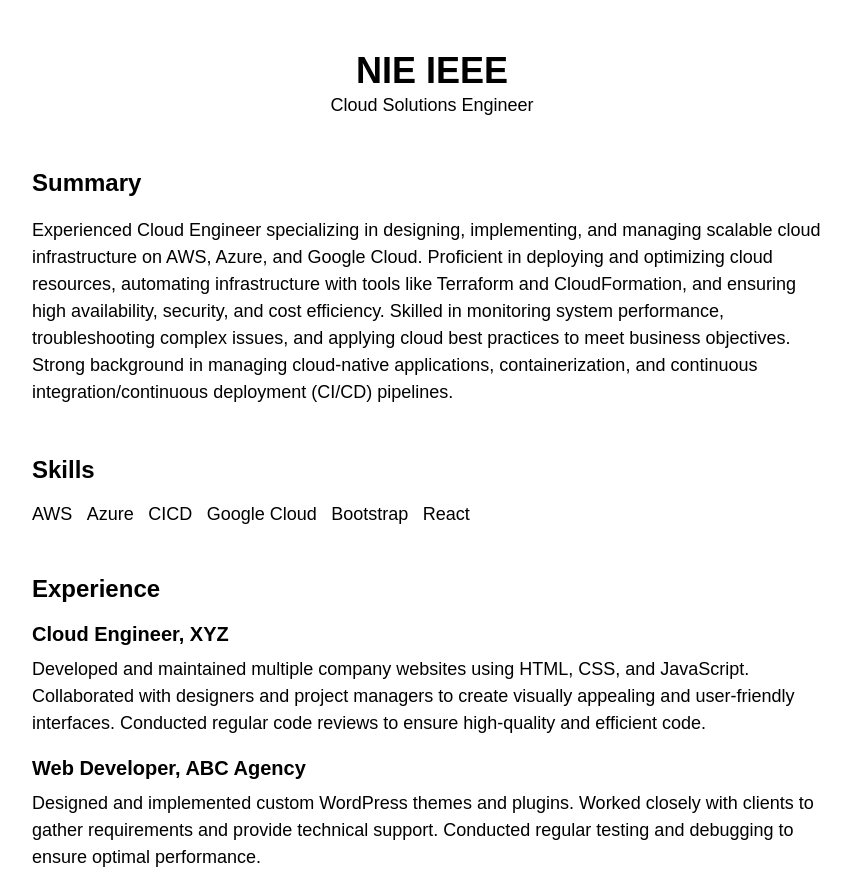
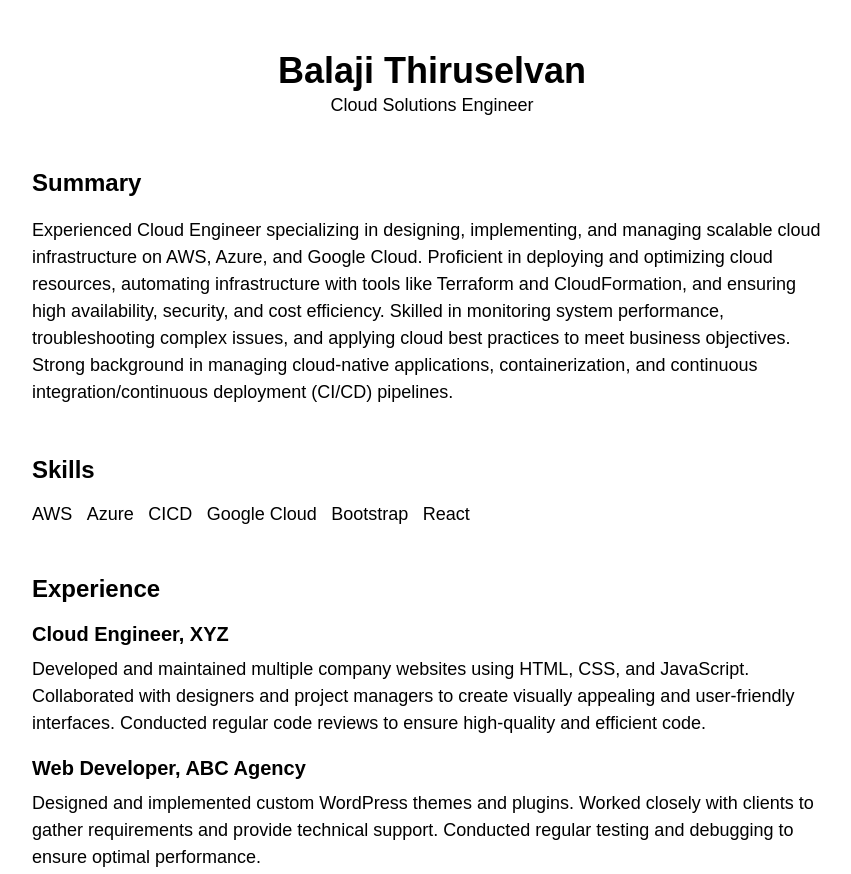
Before and after one commit to BalajiThiruselvan/resumehosting, a plain HTML site: page index.html in a window 1280 px wide. Shown: the top 874 px of the page, without its empty margins (208-1059 px from the left). Drawn offline with Linux system fonts and the light colour scheme.

Commit message:
Update index.html

```diff
--- a/index.html
+++ b/index.html
@@ -7,7 +7,7 @@
 <body>
 	<div class="container">
 		<header>
-			<h1>NIE IEEE</h1>
+			<h1>Balaji Thiruselvan</h1>
 			<p>Cloud Solutions Engineer</p>
 		</header>
 		<section>
```
